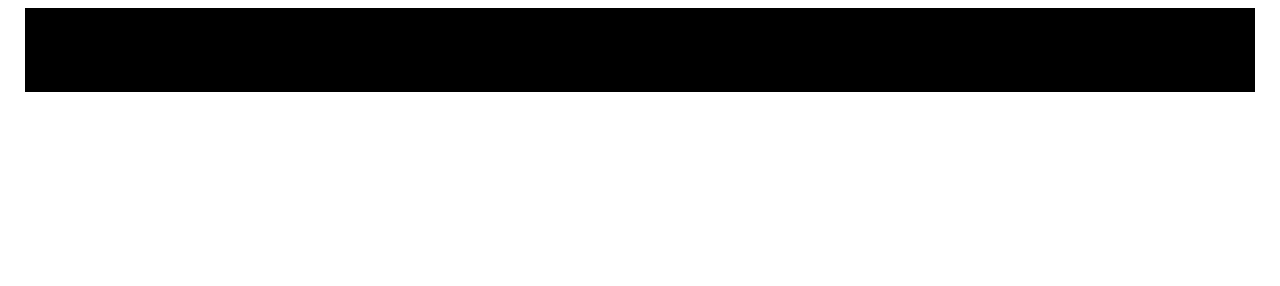
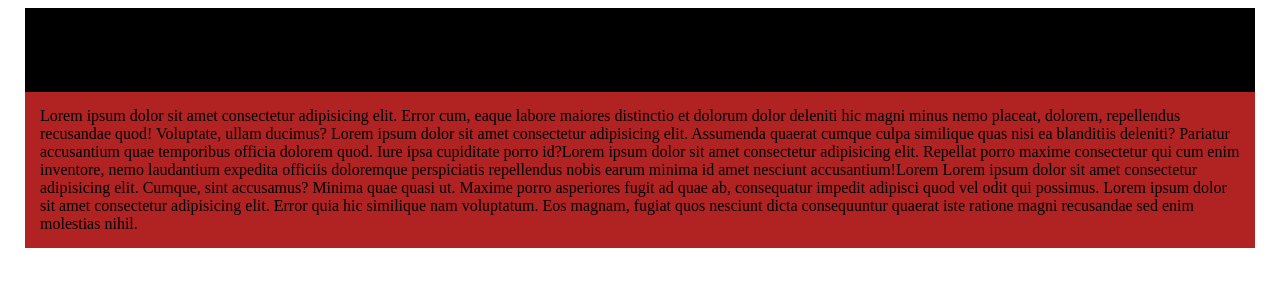
Before and after one commit to Davyd01/test, a plain HTML site: page index.html in a window 1280 px wide. Drawn offline with Linux system fonts and the light colour scheme.

Commit message:
test commit

```diff
--- a/css/style.css
+++ b/css/style.css
@@ -5,3 +5,12 @@
   padding: 15px;
   background: #000;
 }
+
+
+
+.container1 {
+  width: 1200px;
+  margin: 0 auto;
+  padding: 15px;
+  background: #b12222;
+}
--- a/index.html
+++ b/index.html
@@ -11,5 +11,10 @@
     Lorem ipsum dolor sit amet consectetur adipisicing elit. Totam harum hic reiciendis, aliquid dignissimos, ipsum enim nihil possimus commodi voluptatibus, a quas placeat veritatis. Voluptatum dolorum culpa quos nisi recusandae!
     Lorem ipsum dolor sit amet consectetur adipisicing elit. Quaerat hic expedita atque asperiores illum! Minus consequuntur quod debitis officia, iusto ducimus quidem iure corporis animi, cupiditate ipsam repellendus placeat! Ducimus!
   </div>
+
+  <div class="container1">
+    Lorem ipsum dolor sit amet consectetur adipisicing elit. Error cum, eaque labore maiores distinctio et dolorum dolor deleniti hic magni minus nemo placeat, dolorem, repellendus recusandae quod! Voluptate, ullam ducimus?
+    Lorem ipsum dolor sit amet consectetur adipisicing elit. Assumenda quaerat cumque culpa similique quas nisi ea blanditiis deleniti? Pariatur accusantium quae temporibus officia dolorem quod. Iure ipsa cupiditate porro id?Lorem ipsum dolor sit amet consectetur adipisicing elit. Repellat porro maxime consectetur qui cum enim inventore, nemo laudantium expedita officiis doloremque perspiciatis repellendus nobis earum minima id amet nesciunt accusantium!Lorem Lorem ipsum dolor sit amet consectetur adipisicing elit. Cumque, sint accusamus? Minima quae quasi ut. Maxime porro asperiores fugit ad quae ab, consequatur impedit adipisci quod vel odit qui possimus. Lorem ipsum dolor sit amet consectetur adipisicing elit. Error quia hic similique nam voluptatum. Eos magnam, fugiat quos nesciunt dicta consequuntur quaerat iste ratione magni recusandae sed enim molestias nihil.
+  </div>
 </body>
 </html>
```
